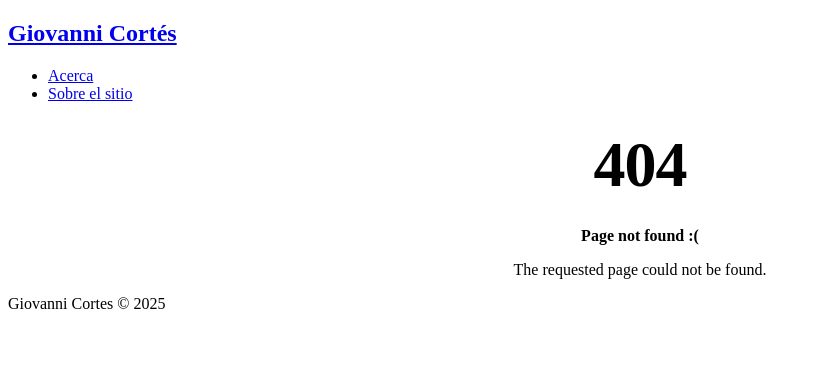
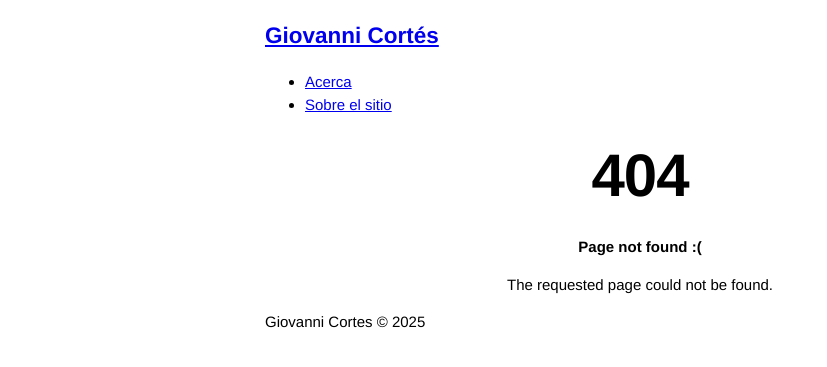
Before and after one commit to Gidrek/giovannicortes, a Jekyll site: the page built from 404.html, in a window 1280 px wide. Shown: the top 367 px of the page, without its empty margins (0-827 px from the left). Built offline with Jekyll 4.4.1, drawn with Linux system fonts in a browser that asks for light colours.

Commit message:
Added main.css

```diff
--- a/_includes/header.html
+++ b/_includes/header.html
@@ -5,8 +5,8 @@
 
     <nav>
         <ul>
-            <li><a href="acerca/">Acerca</a></li>
-            <li><a href="site/">Sobre el sitio</a></li>
+            <li><a href="/acerca/">Acerca</a></li>
+            <li><a href="/site/">Sobre el sitio</a></li>
         </ul>
     </nav>
 </header>
--- a/assets/css/main.css
+++ b/assets/css/main.css
@@ -0,0 +1,12 @@
+html {
+    font-size: 62.5%;
+}
+
+body {
+    font-size: 1.5rem;
+    font-family: Helvetica, Arial, sans-serif;
+    margin: 0 auto;
+    padding: 0 16px;
+    line-height: 1.5;
+    max-width: 75rem;
+}
```
Also changed, not shown: Gemfile (+10 -2 lines), Gemfile.lock, 1 other file.
